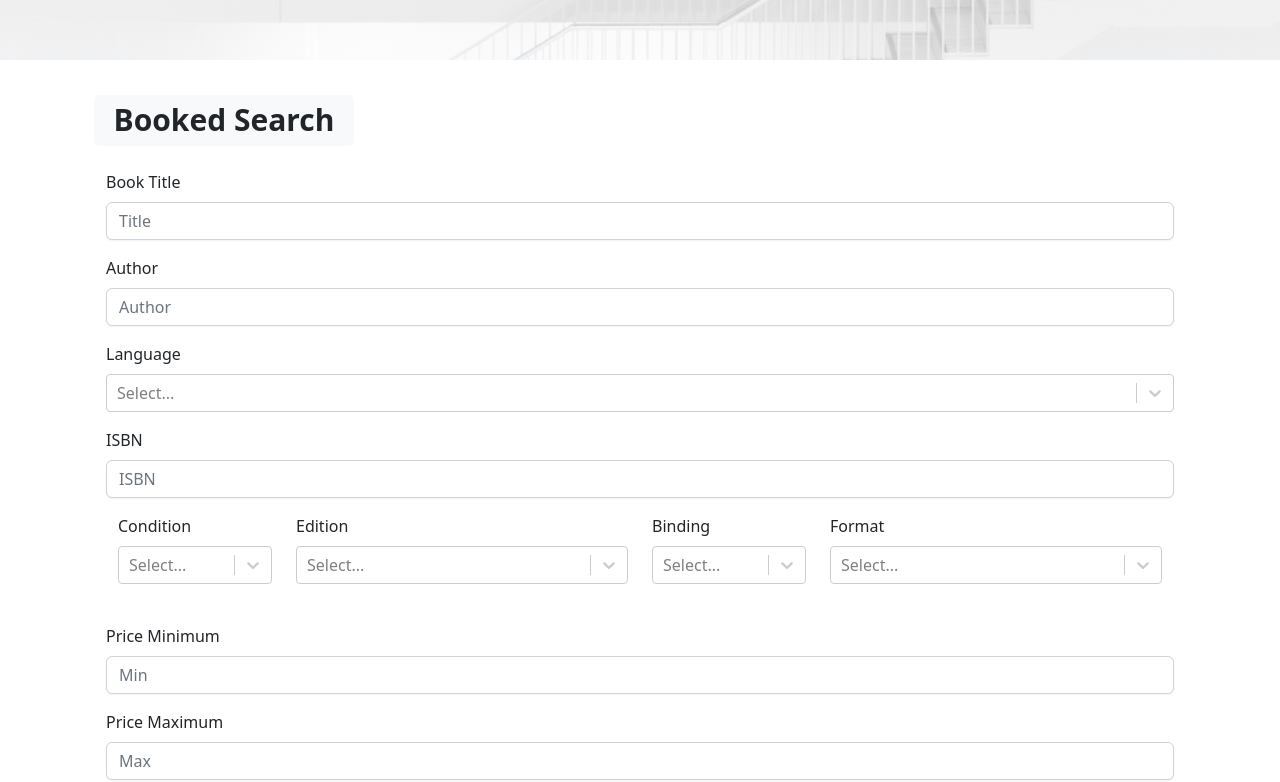
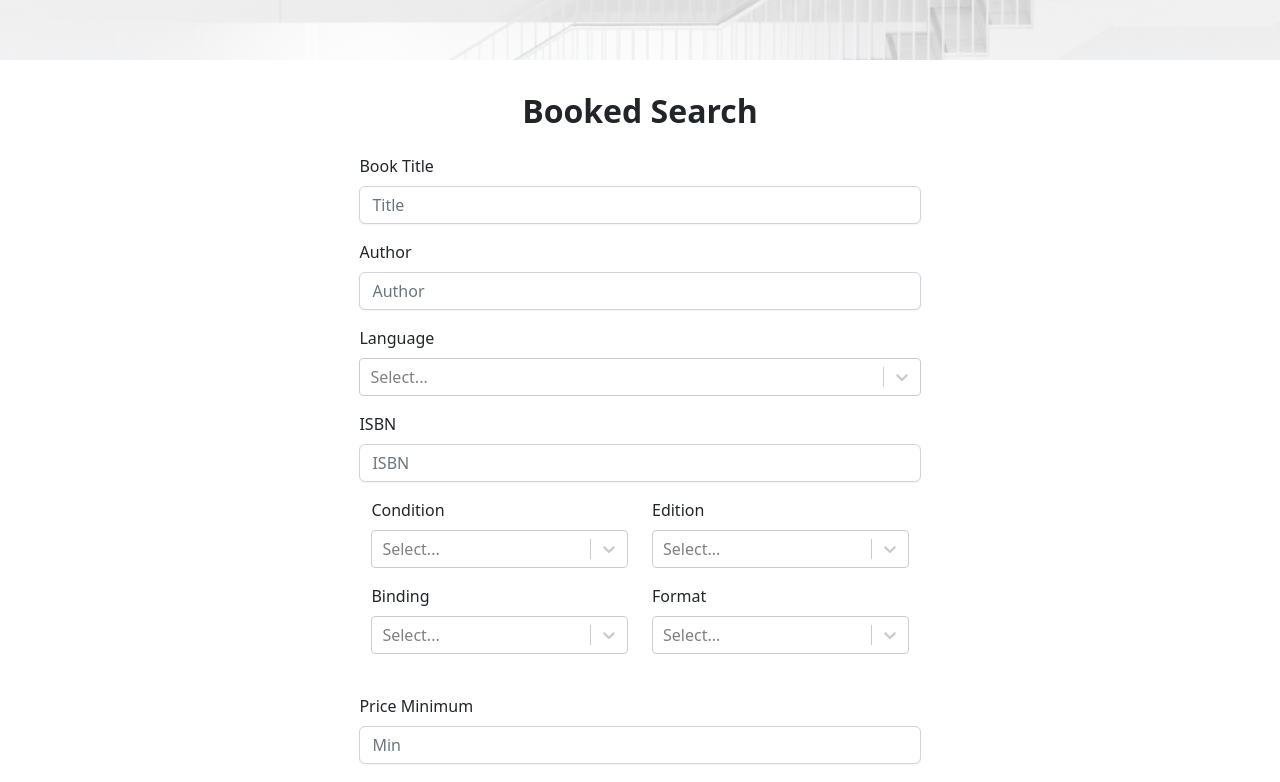
Before and after one commit to lvSojen/2023-Spring-CS411W-GOLD, a React (Create React App) app in the folder frontend/: page / in a window 1280 px wide. Shown: the part 340-1122 px from the top of the page. Built offline with nearby package versions, Linux system fonts and the light colour scheme.

Commit message:
Centered search and made it look pretty and all

```diff
--- a/frontend/src/components/common/SearchBook.js
+++ b/frontend/src/components/common/SearchBook.js
@@ -5,6 +5,19 @@ import Form from "react-bootstrap/Form"
 import { useNavigate } from "react-router-dom"
 import "bootstrap/dist/css/bootstrap.min.css"
 import Select from "react-select"
+function Center({children}) {
+  return (
+    <div
+      style={{
+        display: 'flex',
+        alignItems: 'center',
+        justifyContent: 'center',
+      }}
+    >
+      {children}
+    </div>
+  );
+}
 const languageOptions = [
   { label: "English", value: "English" },
   { label: "Spanish", value: "Spanish" },
@@ -51,6 +64,7 @@ const SearchBook = React.memo(() => {
   }
   return (
     <Container className="py-3">
+      <Center>
       <Form onSubmit={handleSubmit}>
         <Form.Group className="mb-3" controlId="bookTitle">
           <Form.Label>Book Title</Form.Label>
@@ -90,7 +104,7 @@ const SearchBook = React.memo(() => {
         </Form.Group>
         <div className="container">
           <div className="row">
-            <div className="col-md-2">
+            <div className="col-md-6">
               <Form.Group className="mb-3" controlId="Condition">
                 <Form.Label>Condition</Form.Label>
                 <Select
@@ -100,7 +114,7 @@ const SearchBook = React.memo(() => {
                 />
               </Form.Group>
             </div>
-            <div className="col-md-4">
+            <div className="col-md-6">
               <Form.Group className="mb-3" controlId="Edition">
                 <Form.Label>Edition</Form.Label>
                 <Select
@@ -110,7 +124,7 @@ const SearchBook = React.memo(() => {
                 />
               </Form.Group>
             </div>
-            <div className="col-md-2">
+            <div className="col-md-6">
               <Form.Group className="mb-3" controlId="Binding">
                 <Form.Label>Binding</Form.Label>
                 <Select
@@ -120,7 +134,7 @@ const SearchBook = React.memo(() => {
                 />
               </Form.Group>
             </div>
-            <div className="col-md-4">
+            <div className="col-md-6">
               <Form.Group className="mb-3" controlId="Format">
                 <Form.Label>Format</Form.Label>
                 <Select
@@ -158,6 +172,7 @@ const SearchBook = React.memo(() => {
           Search
         </Button>
       </Form>
+      </Center>
     </Container>
   )
 })
--- a/frontend/src/screens/HomeScreen.css
+++ b/frontend/src/screens/HomeScreen.css
@@ -27,6 +27,14 @@
   }
 }
 
+h1{
+  text-align: center;
+}
+
+h2{
+  text-align: center;
+}
+
 .home-header .text-container {
   position: absolute;
   top: 50%;
--- a/frontend/src/screens/HomeScreen.js
+++ b/frontend/src/screens/HomeScreen.js
@@ -11,9 +11,9 @@ function HomeScreen() {
   return (
     <div className="homescreen-css">
       <Container className="py-3">
-        <h1 id="search">
-          <Badge bg="light">Booked Search</Badge>
-        </h1>
+        <h2 id="search">
+          <b>Booked Search</b>
+        </h2>
         <SearchBook />
       </Container>
     </div>
```
